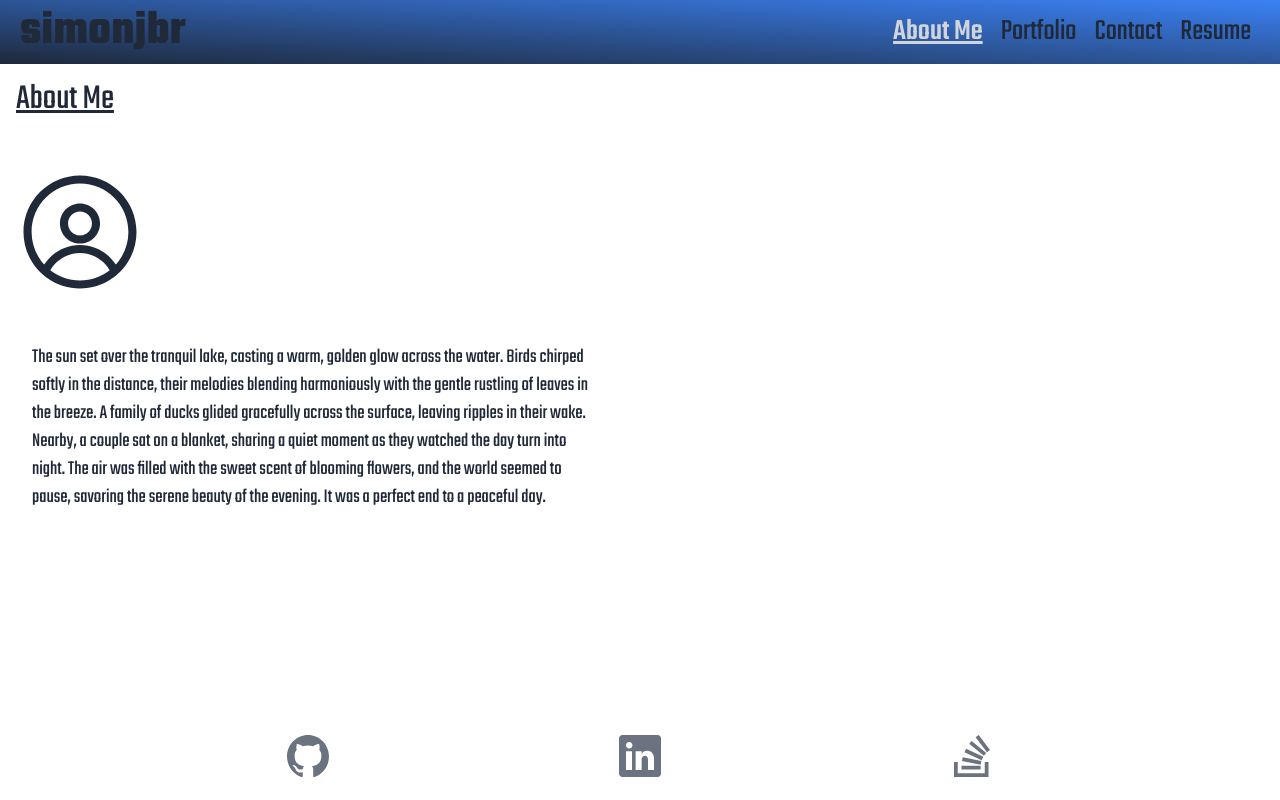
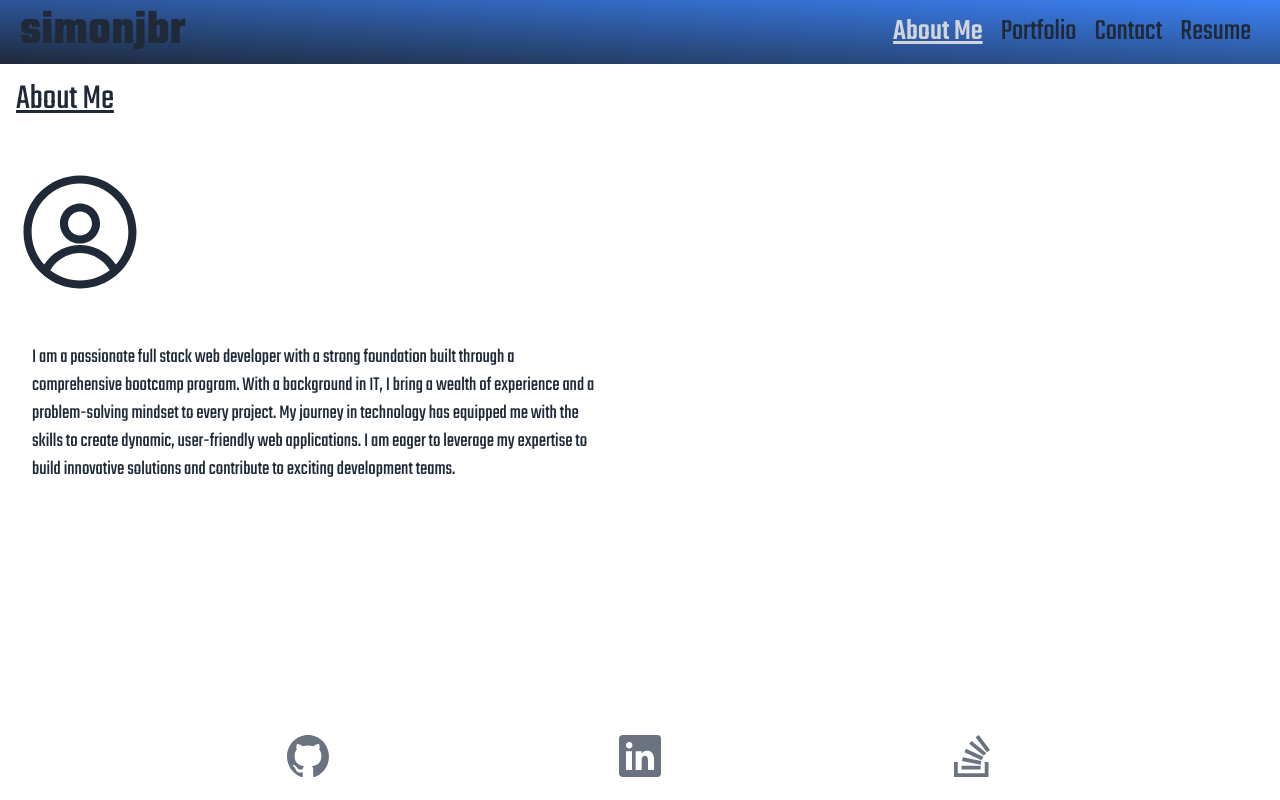
Before and after one commit to simonjbr/react-portfolio, a React (Vite) app: page / in a window 1280 px wide. Built offline with nearby package versions, Linux system fonts and the light colour scheme.

Commit message:
Updated about me paragraph

```diff
--- a/src/pages/About.jsx
+++ b/src/pages/About.jsx
@@ -7,18 +7,16 @@ const About = () => {
 				<h1 className="text-4xl underline">About Me</h1>
 				<div className="">
 					<RxAvatar className="text-9xl my-12" />
-					<p className='text-xl px-4 max-w-[600px]'>
-						The sun set over the tranquil lake, casting a warm,
-						golden glow across the water. Birds chirped softly in
-						the distance, their melodies blending harmoniously with
-						the gentle rustling of leaves in the breeze. A family of
-						ducks glided gracefully across the surface, leaving
-						ripples in their wake. Nearby, a couple sat on a
-						blanket, sharing a quiet moment as they watched the day
-						turn into night. The air was filled with the sweet scent
-						of blooming flowers, and the world seemed to pause,
-						savoring the serene beauty of the evening. It was a
-						perfect end to a peaceful day.
+					<p className="text-xl px-4 max-w-[600px]">
+						I am a passionate full stack web developer with a strong
+						foundation built through a comprehensive bootcamp
+						program. With a background in IT, I bring a wealth of
+						experience and a problem-solving mindset to every
+						project. My journey in technology has equipped me with
+						the skills to create dynamic, user-friendly web
+						applications. I am eager to leverage my expertise to
+						build innovative solutions and contribute to exciting
+						development teams.
 					</p>
 				</div>
 			</article>
```
